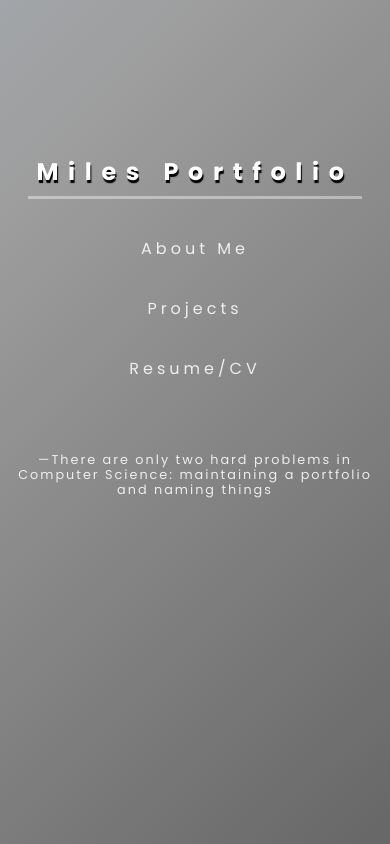
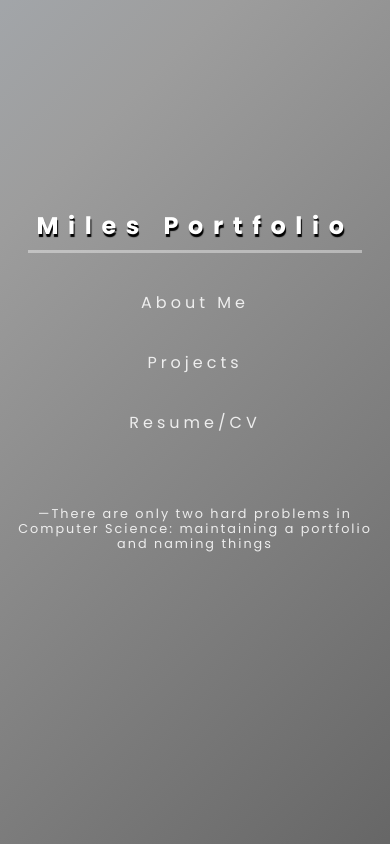
Before and after one commit to mrg498/portfolio, a React (Create React App) app in the folder coding-portfolio/: page /#/ in a window 390 px wide. Built offline with nearby package versions, Linux system fonts and the light colour scheme.

Commit message:
fix homepage margins

```diff
--- a/coding-portfolio/src/mainPages/Home.css
+++ b/coding-portfolio/src/mainPages/Home.css
@@ -87,10 +87,17 @@
 /* // Extra small devices (portrait phones, less than 576px) */
 @media (max-width: 575.98px) {
 	.Home .Jumbotron{
-		margin-top: -50%;
+		margin-top: -20%;
 	}
 	.Home .quote{
 		font-size: 0.8rem;
 	}
 
 }
+
+@media (max-width: 374.98px){
+	.Home .Jumbotron .display-1 {
+		font-size: 1.5rem;
+		letter-spacing: var(--letter-spacing-small);
+	}
+}
--- a/coding-portfolio/src/mainPages/Projects.css
+++ b/coding-portfolio/src/mainPages/Projects.css
@@ -45,4 +45,8 @@
 	.Projects .row, .Projects .col, .Projects .col-12{
 		padding: 0;
 	}
+
+	.Projects .row{
+		margin: 0;
+	}
 }
```
